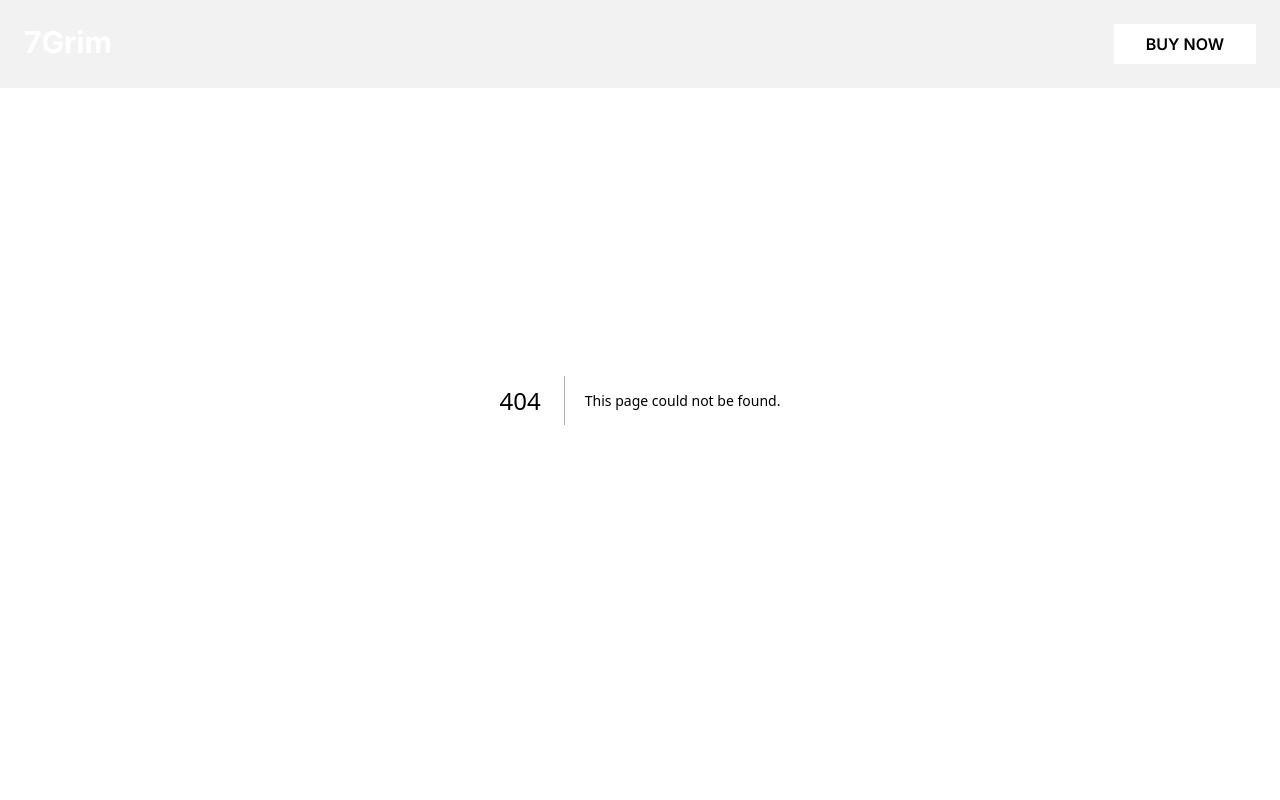
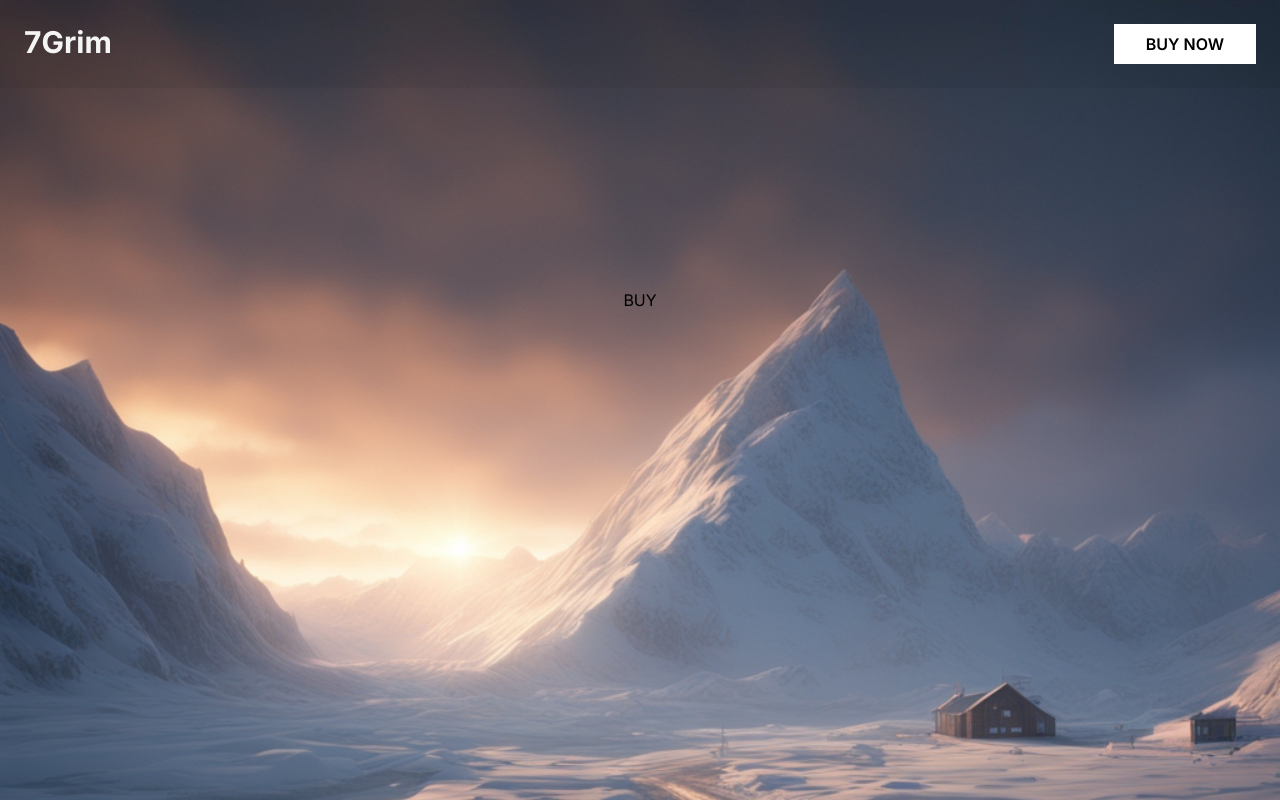
Before and after one commit to parsTroy/seven-grim-nord, a Next.js app: page /buy in a window 1280 px wide. Before the commit this address had no page. Built offline with nearby package versions, Linux system fonts and the light colour scheme.

Commit message:
Buy page initiate

```diff
--- /dev/null
+++ b/src/app/buy/page.tsx
@@ -0,0 +1,9 @@
+const page = () => {
+  return (
+    <main className="flex min-h-screen flex-col items-center p-24">
+      <div className="space-y-4 text-center md:mt-48">BUY</div>
+    </main>
+  );
+};
+
+export default page;
```
